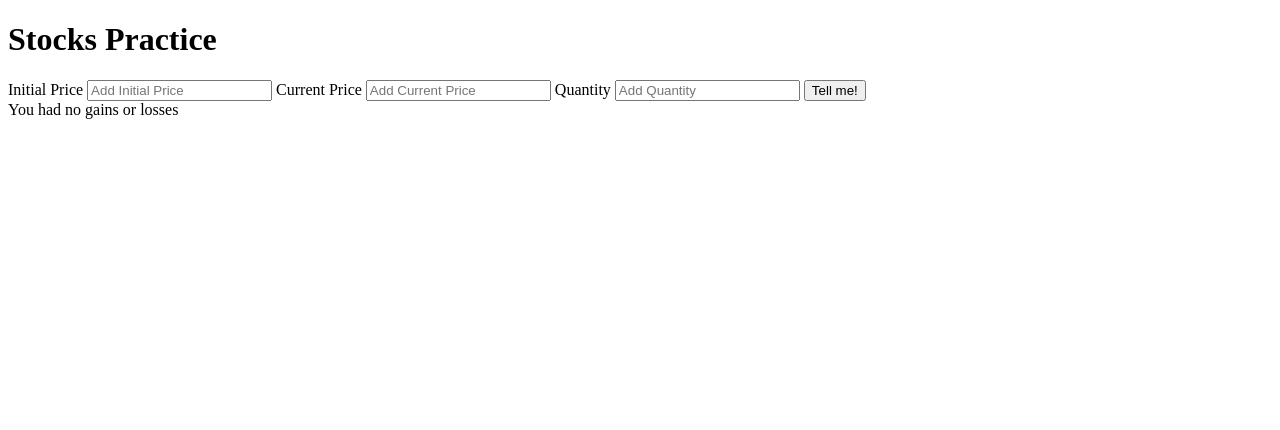
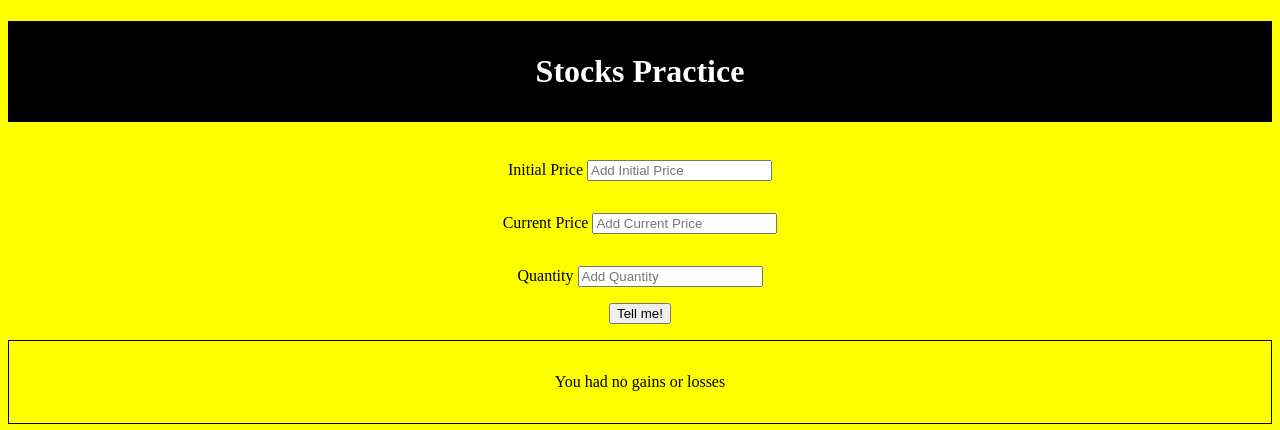
Before and after one commit to aqsaaqeel/stock-practice, a plain HTML site: page index.html in a window 1280 px wide. Both pictures are taken after a click on the button "Tell me!". Drawn offline with Linux system fonts and the light colour scheme.

Commit message:
refactor ; added styling

```diff
--- a/app.js
+++ b/app.js
@@ -10,24 +10,27 @@ function calculateProfitOrLoss(initial, quantity, current) {
         var lossPercentage = (loss / initial) * 100;
         outputArea.innerText = "You suffered a loss of " + loss +
          " and loss percentage is "+ lossPercentage + " %";
+         document.getElementById("body").style.backgroundColor ="red";
     }
     else if(current > initial) {
         var profit = (current - initial) * quantity;
         var profitPercentage = (profit / initial) * 100;
         outputArea.innerText = "You suffered a profit of " + profit +
          " and profit percentage is "+ profitPercentage + " %";
-    }
+         document.getElementById("body").style.backgroundColor ="green";
+        }
     else {
         outputArea.innerText = "You had no gains or losses";
+        document.getElementById("body").style.backgroundColor ="yellow";
     }
 }
 
 selectButton.addEventListener("click", clickHandler);
 
 function clickHandler(){
-    var initial = initialPrice.value;
-    var quantity = quantityStock.value;
-    var current = currentPrice.value;
+    var initial = Number(initialPrice.value);
+    var quantity = Number(quantityStock.value);
+    var current = Number(currentPrice.value);
 
     calculateProfitOrLoss(initial, quantity, current);
 }
--- a/index.html
+++ b/index.html
@@ -5,9 +5,10 @@
     <meta http-equiv="X-UA-Compatible" content="IE=edge">
     <meta name="viewport" content="width=device-width, initial-scale=1.0">
     <title>Stock Practice</title>
+    <link rel="stylesheet" href="style.css">
 </head>
-<body>
-    <h1>Stocks Practice</h1>
+<body id = "body">
+    <h1 class = "heading">Stocks Practice</h1>
     <label for ="initial-price"> Initial Price
         <input type = "number" placeholder = "Add Initial Price"
         id = "initial-price" />
@@ -21,7 +22,8 @@
         id = "quantity-stock" />
     </label>
     <button id = select-button>Tell me!</button>
-    <div id = "output-area"></div>
+    <p></p>
+    <div id = "output-area" > </div>
     <script src="app.js"></script>
 </body>
 </html>
--- /dev/null
+++ b/style.css
@@ -0,0 +1,22 @@
+.heading {
+    text-align: center;
+    font-size: 2rem;
+    background-color : black;
+    color :white;
+    padding : 2rem;
+}
+label {
+    display : block;
+    text-align: center;
+    padding : 1rem;
+}
+#select-button {
+    display : block;
+    text-align : center;
+    margin : auto;
+}
+#output-area {
+    text-align: center;
+    border : solid 1px;
+    padding: 2rem;
+}
```
